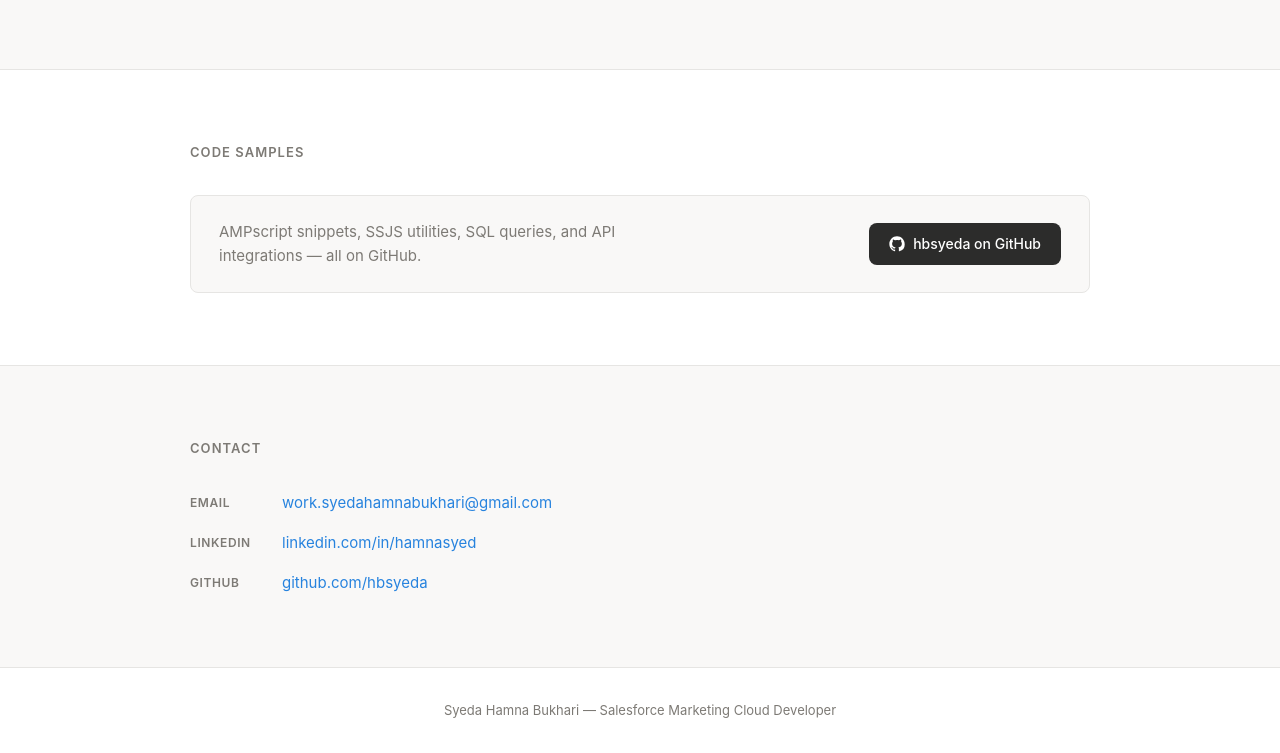
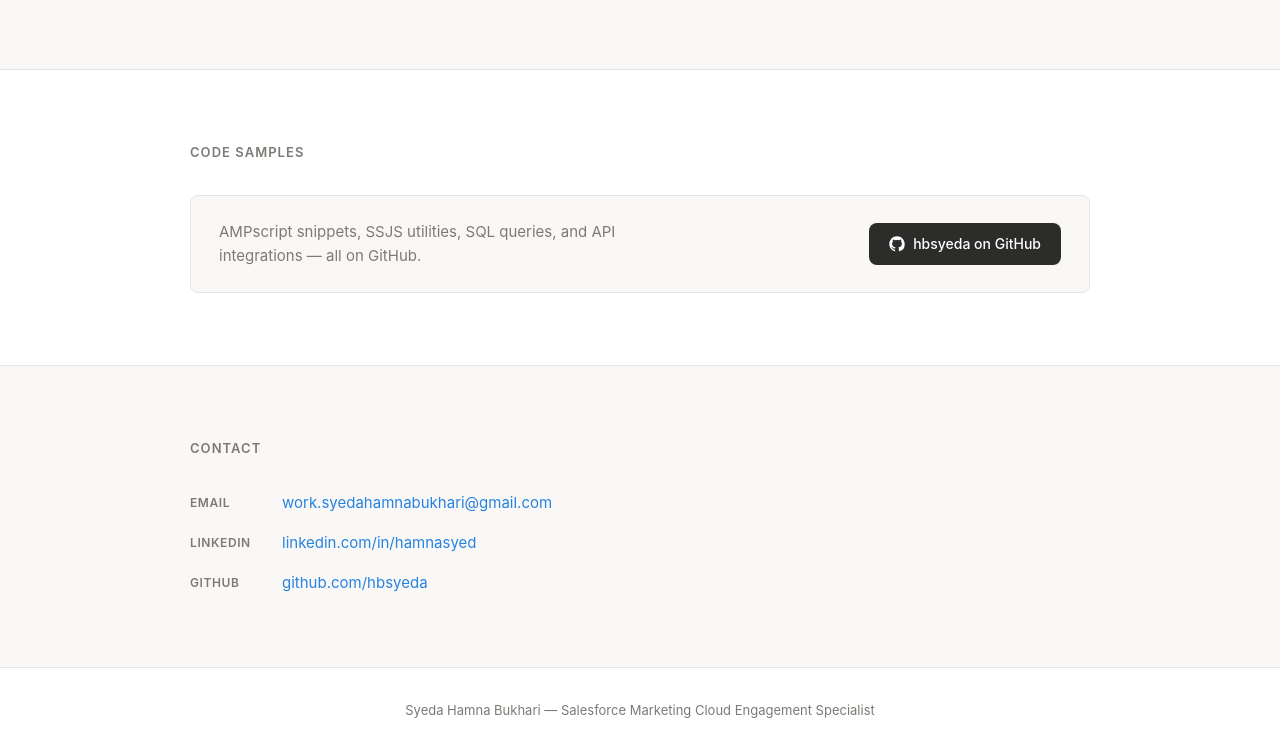
Before and after one commit to hbsyeda/Portfolio.hamna, a plain HTML site: page index.html in a window 1280 px wide. Shown: the part 3610-4363 px from the top of the page. Drawn offline with Linux system fonts and the light colour scheme.

Commit message:
Update index.html

```diff
--- a/index.html
+++ b/index.html
@@ -518,7 +518,7 @@
 </section>
 
 <footer>
-  Syeda Hamna Bukhari &mdash; Salesforce Marketing Cloud Developer
+  Syeda Hamna Bukhari &mdash; Salesforce Marketing Cloud Engagement Specialist
 </footer>
 
 </body>
```
